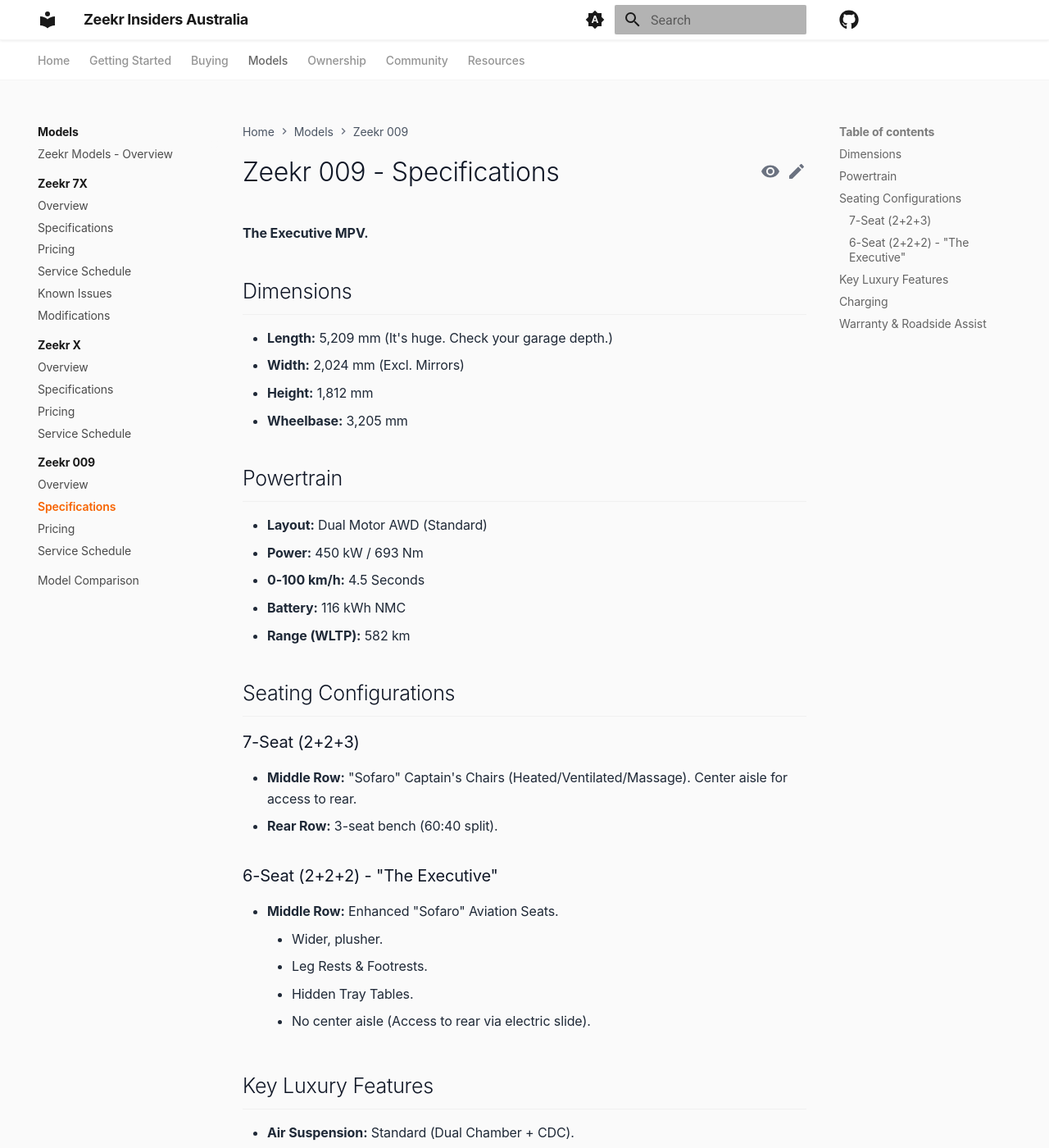
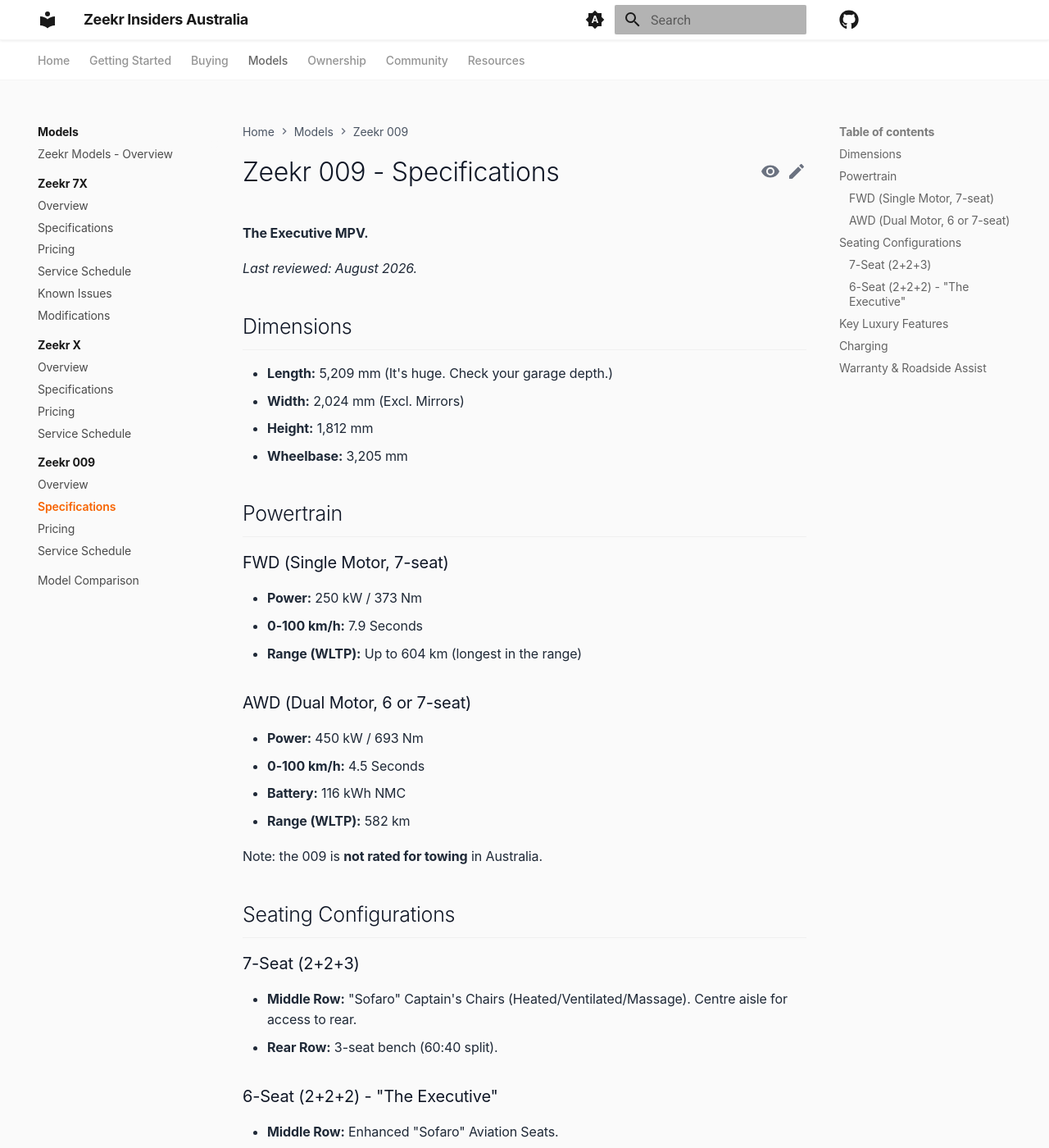
Before and after one commit to zeekr-insiders/wiki, an MkDocs documentation site: the page built from content/models/009/specifications.md, in a window 1280 px wide and 1400 px high. Shown: the whole window at 82% size. Built offline with MkDocs 1.6.1 and Material for MkDocs 9.7.7, drawn with Linux system fonts in a browser that asks for light colours; comment, search, counter and statistics services are not loaded; some of the changed text lies outside the part shown.

```diff
--- a/content/models/009/specifications.md
+++ b/content/models/009/specifications.md
@@ -2,49 +2,62 @@
 
 **The Executive MPV.**
 
+*Last reviewed: August 2026.*
+
 ## Dimensions
 
--   **Length:** 5,209 mm (It's huge. Check your garage depth.)
--   **Width:** 2,024 mm (Excl. Mirrors)
--   **Height:** 1,812 mm
--   **Wheelbase:** 3,205 mm
+- **Length:** 5,209 mm (It's huge. Check your garage depth.)
+- **Width:** 2,024 mm (Excl. Mirrors)
+- **Height:** 1,812 mm
+- **Wheelbase:** 3,205 mm
 
 ## Powertrain
 
--   **Layout:** Dual Motor AWD (Standard)
--   **Power:** 450 kW / 693 Nm
--   **0-100 km/h:** 4.5 Seconds
--   **Battery:** 116 kWh NMC
--   **Range (WLTP):** 582 km
+### FWD (Single Motor, 7-seat)
+
+- **Power:** 250 kW / 373 Nm
+- **0-100 km/h:** 7.9 Seconds
+- **Range (WLTP):** Up to 604 km (longest in the range)
+
+### AWD (Dual Motor, 6 or 7-seat)
+
+- **Power:** 450 kW / 693 Nm
+- **0-100 km/h:** 4.5 Seconds
+- **Battery:** 116 kWh NMC
+- **Range (WLTP):** 582 km
+
+Note: the 009 is **not rated for towing** in Australia.
 
 ## Seating Configurations
 
 ### 7-Seat (2+2+3)
 
--   **Middle Row:** "Sofaro" Captain's Chairs (Heated/Ventilated/Massage). Center aisle for access to rear.
--   **Rear Row:** 3-seat bench (60:40 split).
+- **Middle Row:** "Sofaro" Captain's Chairs (Heated/Ventilated/Massage). Centre aisle for access to rear.
+- **Rear Row:** 3-seat bench (60:40 split).
 
 ### 6-Seat (2+2+2) - "The Executive"
 
--   **Middle Row:** Enhanced "Sofaro" Aviation Seats.
-    -   Wider, plusher.
-    -   Leg Rests & Footrests.
-    -   Hidden Tray Tables.
-    -   No center aisle (Access to rear via electric slide).
+- **Middle Row:** Enhanced "Sofaro" Aviation Seats.
+    - Wider, plusher.
+    - Leg Rests & Footrests.
+    - Hidden Tray Tables.
+    - No centre aisle (Access to rear via electric slide).
 
 ## Key Luxury Features
 
--   **Air Suspension:** Standard (Dual Chamber + CDC).
--   **Rear Screen:** 17-inch 3K OLED (Folds down from roof).
--   **Audio:** 30-Speaker Yamaha Surround (3000W).
--   **Doors:** Power Sliding Side Doors + Power Tailgate.
--   **Quietness:** Active Road Noise Cancellation (RNC).
+- **Air Suspension:** Standard (Dual Chamber + CDC).
+- **Rear Screen:** 17-inch 3K OLED (Folds down from roof).
+- **Audio:** 30-Speaker Yamaha Surround (3000W).
+- **Doors:** Power Sliding Side Doors + Power Tailgate.
+- **Quietness:** Active Road Noise Cancellation (RNC).
 
 ## Charging
 
+The 009 uses a 400V platform, so it can't make full use of 350kW ultra-rapid chargers.
+
 | Method | Details |
 | :--- | :--- |
-| **DC Fast Charge (10-80%)** | ~30 Minutes (200kW peak) |
+| **DC Fast Charge (10-80%)** | ~30 Minutes. Zeekr hasn't published an official peak DC rate - reports vary between 150kW and ~205kW |
 | **AC Charge** | 11kW / 22kW (variant dependent) |
 | **V2L (Vehicle-to-Load)** | 3.3kW output |
 
```
Also changed, not shown: content/models/009/overview.md (+26 -13 lines), content/models/009/pricing.md (+14 -8 lines), content/models/009/service-schedule.md (+2 -2 lines).
